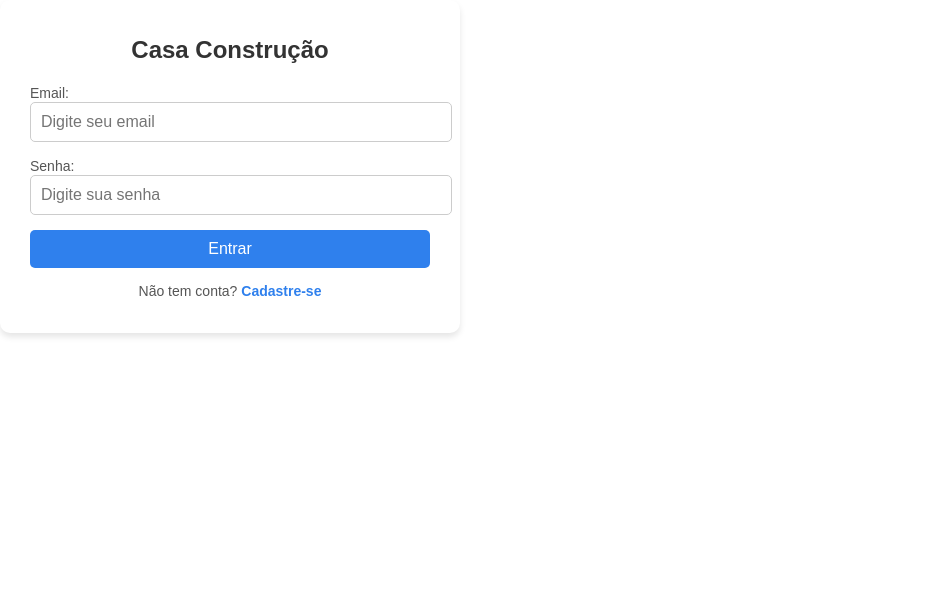
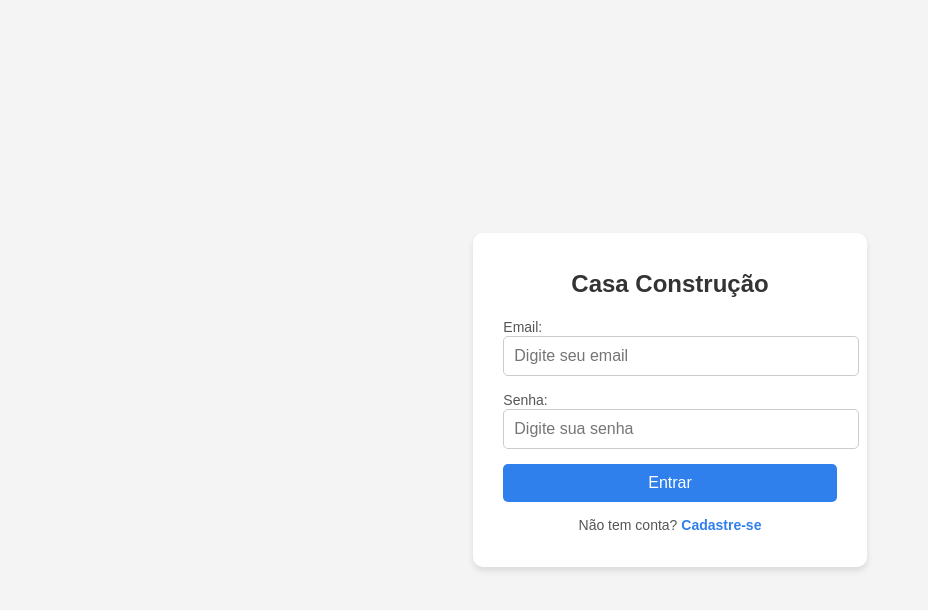
Before and after one commit to MikhaelVinicius/TuaObraFrontend, a React (Create React App) app: page /login in a window 1280 px wide. Shown: the top 610 px of the page, without its empty margins (0-928 px from the left). Built offline with nearby package versions, Linux system fonts and the light colour scheme.

Commit message:
Ajustado componente login no centro da tela

```diff
--- a/src/style/Login.css
+++ b/src/style/Login.css
@@ -1,15 +1,14 @@
 
-body {
+body, html {
   font-family: Arial, sans-serif;
   margin: 0;
   padding: 0;
-
-
+  height: 100%;
+  display: flex;
   justify-content: center;
   align-items: center;
-    height: 100vh;
+  background-color: #f4f4f4;
 }
-
 
 .login-container {
   background: #ffffff;
@@ -21,13 +20,11 @@ body {
   max-width: 400px;
 }
 
-
 .login-title {
   font-size: 24px;
   margin-bottom: 20px;
   color: #333333;
 }
-
 
 .login-form {
   display: flex;
@@ -58,7 +55,6 @@ body {
   box-shadow: 0 0 5px rgba(47, 128, 237, 0.5);
 }
 
-
 .login-button {
   background: #2f80ed;
   color: #ffffff;
@@ -73,7 +69,6 @@ body {
 .login-button:hover {
   background: #1d6dcc;
 }
-
 
 .register-text {
   margin-top: 15px;
```
Lines whose indentation alone changed are shown as unchanged.
